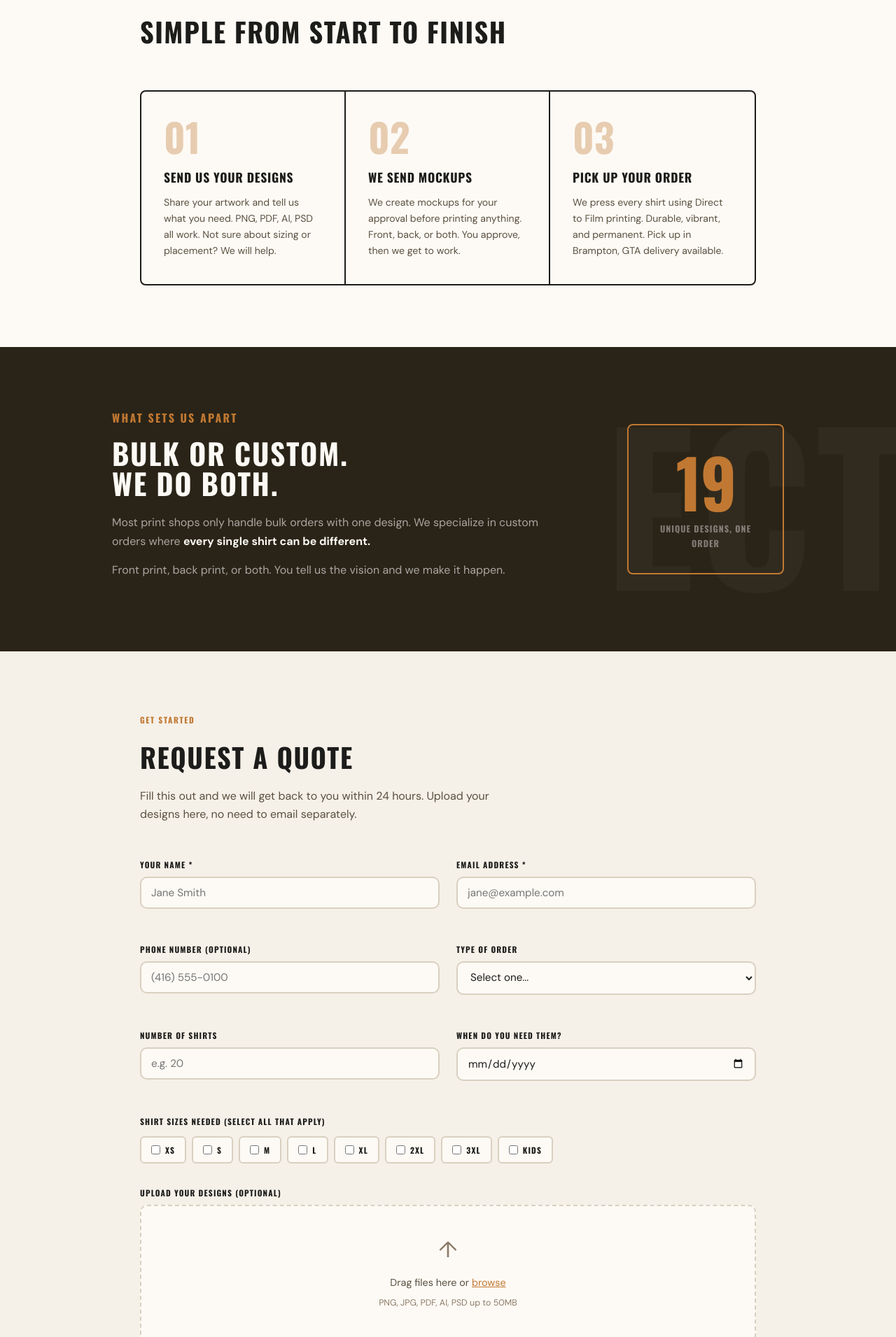
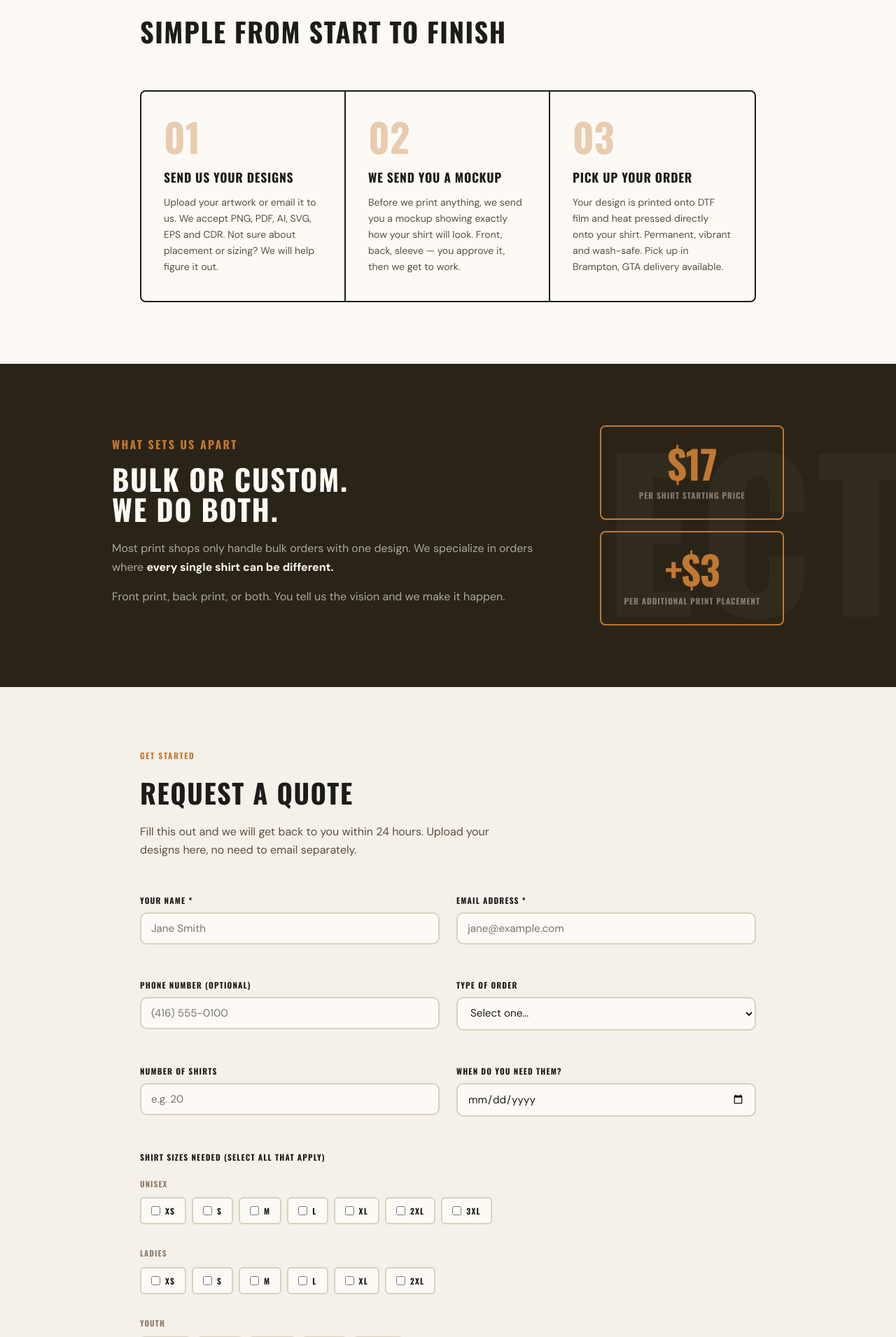
Before and after one commit to nguyeeri/everycornertees, a Flask app: page / in a window 1280 px wide. Shown: the part 1453-3364 px from the top of the page at 70% size. Run offline with Flask 3, Linux system fonts and the light colour scheme.

Commit message:
Updated pricing, sizes, file formats, DTF wording

```diff
--- a/static/css/style.css
+++ b/static/css/style.css
@@ -599,3 +599,55 @@ footer {
   .footer-inner { flex-direction: column; gap: 24px; }
   .footer-links { align-items: flex-start; }
 }
+
+/* ── SIZE GROUP LABELS ── */
+.size-group-label {
+  width: 100%;
+  font-size: 0.7rem;
+  font-weight: 700;
+  font-family: var(--font-display);
+  letter-spacing: 0.1em;
+  text-transform: uppercase;
+  color: var(--ink-dim);
+  margin-top: 8px;
+  margin-bottom: 2px;
+}
+
+.size-break { width: 100%; height: 0; }
+
+/* ── DIFF CARDS (replacing single stat) ── */
+.diff-cards {
+  display: flex;
+  flex-direction: column;
+  gap: 16px;
+  flex-shrink: 0;
+}
+
+.diff-card {
+  border: 2px solid var(--accent);
+  border-radius: 8px;
+  padding: 24px 32px;
+  text-align: center;
+  min-width: 180px;
+}
+
+.diff-card-num {
+  display: block;
+  font-family: var(--font-display);
+  font-size: 3.5rem;
+  font-weight: 700;
+  line-height: 1;
+  color: var(--accent);
+  letter-spacing: -0.02em;
+}
+
+.diff-card-label {
+  display: block;
+  font-size: 0.72rem;
+  font-weight: 700;
+  font-family: var(--font-display);
+  letter-spacing: 0.08em;
+  text-transform: uppercase;
+  color: rgba(255,255,255,0.4);
+  margin-top: 8px;
+}
--- a/templates/index.html
+++ b/templates/index.html
@@ -4,7 +4,7 @@
   <meta charset="UTF-8">
   <meta name="viewport" content="width=device-width, initial-scale=1.0">
   <title>Every Corner Tees — Custom T-Shirts Toronto</title>
-  <meta name="description" content="Custom t-shirts for weddings, events, businesses and teams in the Greater Toronto Area. Direct to Film printing, mockups included, front and back available.">
+  <meta name="description" content="Custom t-shirts for weddings, events, businesses and teams in the Greater Toronto Area. DTF printing, mockups included, front and back available.">
   <link rel="preconnect" href="https://fonts.googleapis.com">
   <link rel="preconnect" href="https://fonts.gstatic.com" crossorigin>
   <link href="https://fonts.googleapis.com/css2?family=Oswald:wght@400;700&family=DM+Sans:wght@400;500;700&display=swap" rel="stylesheet">
@@ -12,13 +12,11 @@
 </head>
 <body>
 
-  <!-- NAV -->
   <nav>
     <a href="/" class="logo">Every Corner <span>Tees</span></a>
     <a href="#quote" class="nav-cta">Get a quote</a>
   </nav>
 
-  <!-- HERO -->
   <section class="hero">
     <div class="hero-content">
       <p class="eyebrow">Toronto custom tees</p>
@@ -41,7 +39,6 @@
     </div>
   </section>
 
-  <!-- WHO WE SERVE -->
   <section class="serve">
     <div class="container">
       <p class="section-label">Who we work with</p>
@@ -71,7 +68,6 @@
     </div>
   </section>
 
-  <!-- HOW IT WORKS -->
   <section class="how">
     <div class="container">
       <p class="section-label">The process</p>
@@ -80,41 +76,43 @@
         <div class="step">
           <div class="step-num">01</div>
           <h3>Send us your designs</h3>
-          <p>Share your artwork and tell us what you need. PNG, PDF, AI, PSD all work. Not sure about sizing or placement? We will help.</p>
+          <p>Upload your artwork or email it to us. We accept PNG, PDF, AI, SVG, EPS and CDR. Not sure about placement or sizing? We will help figure it out.</p>
         </div>
         <div class="step">
           <div class="step-num">02</div>
-          <h3>We send mockups</h3>
-          <p>We create mockups for your approval before printing anything. Front, back, or both. You approve, then we get to work.</p>
+          <h3>We send you a mockup</h3>
+          <p>Before we print anything, we send you a mockup showing exactly how your shirt will look. Front, back, sleeve — you approve it, then we get to work.</p>
         </div>
         <div class="step">
           <div class="step-num">03</div>
           <h3>Pick up your order</h3>
-          <p>We press every shirt using Direct to Film printing. Durable, vibrant, and permanent. Pick up in Brampton, GTA delivery available.</p>
+          <p>Your design is printed onto DTF film and heat pressed directly onto your shirt. Permanent, vibrant and wash-safe. Pick up in Brampton, GTA delivery available.</p>
         </div>
       </div>
     </div>
   </section>
 
-  <!-- WHAT MAKES US DIFFERENT -->
   <section class="diff">
     <div class="diff-inner">
       <div class="diff-text">
         <p class="section-label">What sets us apart</p>
         <h2>Bulk or custom.<br>We do both.</h2>
-        <p>Most print shops only handle bulk orders with one design. We specialize in custom orders where <strong>every single shirt can be different.</strong></p>
+        <p>Most print shops only handle bulk orders with one design. We specialize in orders where <strong>every single shirt can be different.</strong></p>
         <p>Front print, back print, or both. You tell us the vision and we make it happen.</p>
       </div>
-      <div class="diff-stat">
-        <div class="stat-box">
-          <span class="stat-num">19</span>
-          <span class="stat-label">Unique designs, one order</span>
+      <div class="diff-cards">
+        <div class="diff-card">
+          <span class="diff-card-num">$17</span>
+          <span class="diff-card-label">Per shirt starting price</span>
+        </div>
+        <div class="diff-card">
+          <span class="diff-card-num">+$3</span>
+          <span class="diff-card-label">Per additional print placement</span>
         </div>
       </div>
     </div>
   </section>
 
-  <!-- QUOTE FORM -->
   <section class="quote-section" id="quote">
     <div class="container">
       <p class="section-label">Get started</p>
@@ -169,6 +167,7 @@
         <div class="form-group">
           <label>Shirt sizes needed (select all that apply)</label>
           <div class="size-grid">
+            <div class="size-group-label">Unisex</div>
             <label class="size-check"><input type="checkbox" name="shirt_sizes" value="XS"> XS</label>
             <label class="size-check"><input type="checkbox" name="shirt_sizes" value="S"> S</label>
             <label class="size-check"><input type="checkbox" name="shirt_sizes" value="M"> M</label>
@@ -176,18 +175,32 @@
             <label class="size-check"><input type="checkbox" name="shirt_sizes" value="XL"> XL</label>
             <label class="size-check"><input type="checkbox" name="shirt_sizes" value="2XL"> 2XL</label>
             <label class="size-check"><input type="checkbox" name="shirt_sizes" value="3XL"> 3XL</label>
-            <label class="size-check"><input type="checkbox" name="shirt_sizes" value="Kids"> Kids</label>
+            <div class="size-break"></div>
+            <div class="size-group-label">Ladies</div>
+            <label class="size-check"><input type="checkbox" name="shirt_sizes" value="Ladies XS"> XS</label>
+            <label class="size-check"><input type="checkbox" name="shirt_sizes" value="Ladies S"> S</label>
+            <label class="size-check"><input type="checkbox" name="shirt_sizes" value="Ladies M"> M</label>
+            <label class="size-check"><input type="checkbox" name="shirt_sizes" value="Ladies L"> L</label>
+            <label class="size-check"><input type="checkbox" name="shirt_sizes" value="Ladies XL"> XL</label>
+            <label class="size-check"><input type="checkbox" name="shirt_sizes" value="Ladies 2XL"> 2XL</label>
+            <div class="size-break"></div>
+            <div class="size-group-label">Youth</div>
+            <label class="size-check"><input type="checkbox" name="shirt_sizes" value="Youth XS"> YXS</label>
+            <label class="size-check"><input type="checkbox" name="shirt_sizes" value="Youth S"> YS</label>
+            <label class="size-check"><input type="checkbox" name="shirt_sizes" value="Youth M"> YM</label>
+            <label class="size-check"><input type="checkbox" name="shirt_sizes" value="Youth L"> YL</label>
+            <label class="size-check"><input type="checkbox" name="shirt_sizes" value="Youth XL"> YXL</label>
           </div>
         </div>
 
         <div class="form-group">
           <label for="designs">Upload your designs (optional)</label>
           <div class="upload-area" id="upload-area">
-            <input type="file" id="designs" name="designs" multiple accept=".png,.jpg,.jpeg,.gif,.pdf,.ai,.svg,.eps,.psd" style="display:none">
+            <input type="file" id="designs" name="designs" multiple accept=".png,.jpg,.jpeg,.pdf,.ai,.svg,.eps,.cdr" style="display:none">
             <div class="upload-inner" id="upload-trigger">
               <div class="upload-icon">↑</div>
               <p>Drag files here or <span class="upload-link">browse</span></p>
-              <p class="upload-hint">PNG, JPG, PDF, AI, PSD up to 50MB</p>
+              <p class="upload-hint">PNG, PDF, AI, SVG, EPS, CDR — min 300 DPI — up to 50MB</p>
             </div>
             <div id="file-list" class="file-list"></div>
           </div>
@@ -195,7 +208,7 @@
 
         <div class="form-group">
           <label for="notes">Tell us about your order</label>
-          <textarea id="notes" name="notes" rows="4" placeholder="Shirt colour, print placement (front / back / both), one design or unique per shirt, anything else we should know..."></textarea>
+          <textarea id="notes" name="notes" rows="4" placeholder="Shirt colour, print placement (front / back / both / sleeve), one design or unique per shirt, anything else we should know..."></textarea>
         </div>
 
         <button type="submit" class="btn-primary btn-submit" id="submit-btn">Send quote request</button>
@@ -206,12 +219,10 @@
         <div id="form-error" class="form-message error" style="display:none">
           Something went wrong. Email us at <a href="mailto:hello@everycornertees.ca">hello@everycornertees.ca</a>
         </div>
-
       </form>
     </div>
   </section>
 
-  <!-- FOOTER -->
   <footer>
     <div class="footer-inner">
       <div class="footer-brand">
@@ -223,9 +234,7 @@
         <a href="mailto:hello@everycornertees.ca">hello@everycornertees.ca</a>
       </div>
     </div>
-    <div class="footer-bottom">
-      2025 Every Corner Tees. Brampton, ON.
-    </div>
+    <div class="footer-bottom">2025 Every Corner Tees. Brampton, ON.</div>
   </footer>
 
   <script src="/static/js/main.js"></script>
```
